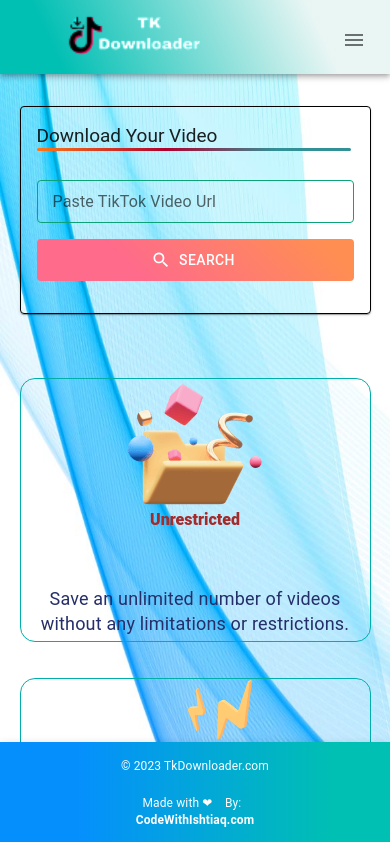
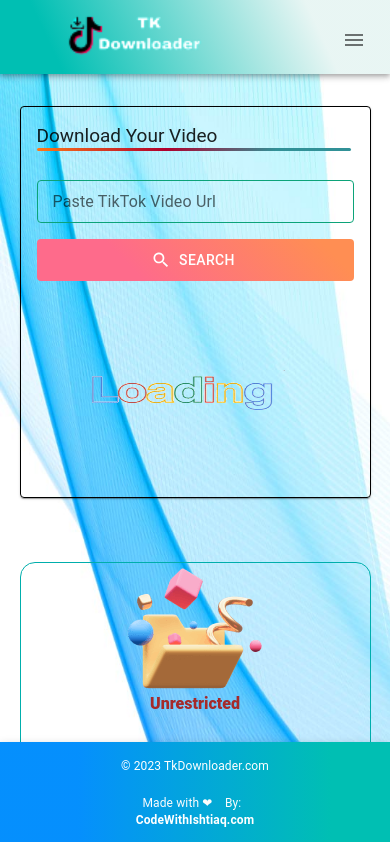
Before and after one commit to iamishtiaq98/app-tk, a React (Create React App) app: page /tiktok in a window 390 px wide. Shown: the top 842 px of the page. Built offline with nearby package versions, Linux system fonts and the light colour scheme.

Commit message:
app-v-3.11

```diff
--- a/src/components/TkDownloader.css
+++ b/src/components/TkDownloader.css
@@ -22,7 +22,7 @@
     letter-spacing: 0.3em !important;
 }
 
-  .css-78me8v-MuiFormControl-root {
+.css-78me8v-MuiFormControl-root {
     margin: 0px !important;
 }
 
@@ -186,6 +186,10 @@
     display: flex !important;
     justify-content: center !important;
 }
+.center-circular img {
+    height: 200px;
+    width: 20% !important;
+}
 
 .flex {
     display: flex !important;
@@ -208,6 +212,11 @@
         border-radius: 26px !important;
         width: 100%;
     }
+
+    .center-circular img {
+        height: 200px;
+        width: 80% !important;
+    }
 }
 
 .avater {
--- a/src/components/TkDownloader.js
+++ b/src/components/TkDownloader.js
@@ -19,7 +19,7 @@ function TkDownloader() {
     const [wmSize, setWmSize] = useState('');
     const [wmplay, setWmPlay] = useState('');
 
-    const [loading, setLoading] = useState(false);
+    const [loading, setLoading] = useState(true);
 
     const handleInputChange = (e) => {
         setVideoUrl(e.target.value);
```
